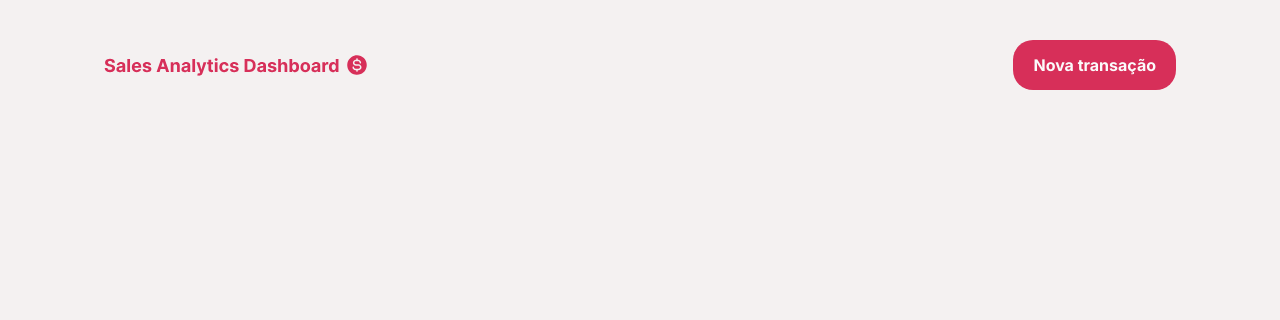
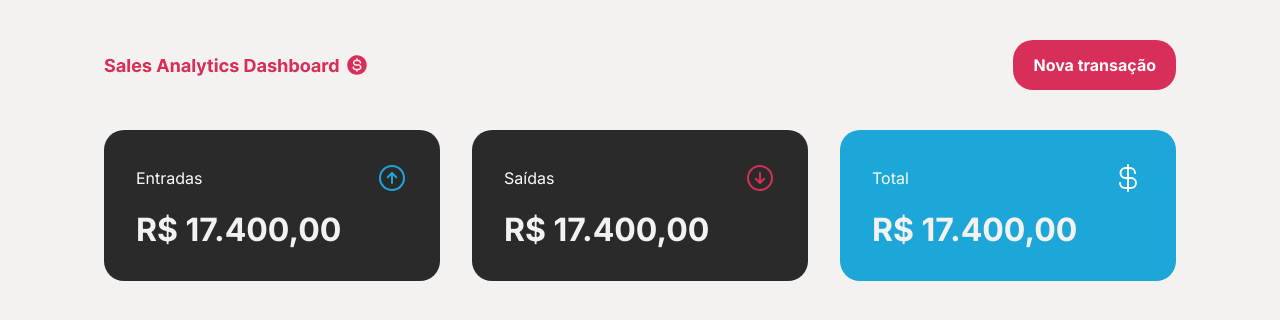
Before and after one commit to GuiCPessoa/Sales_Dashboard, a React (Vite) app: page / in a window 1280 px wide. Shown: the top 320 px of the page. Built offline with nearby package versions, Linux system fonts and the light colour scheme.

Commit message:
Summary component

```diff
--- /dev/null
+++ b/src/components/Summary/index.tsx
@@ -0,0 +1,35 @@
+import { ArrowCircleDown, ArrowCircleUp, CurrencyDollar } from "phosphor-react";
+import { SummaryCard, SummaryContainer } from "./styles";
+
+export function Summary() {
+    return (
+        <SummaryContainer>
+            <SummaryCard>
+                <header>
+                    <span>Entradas</span>
+                    <ArrowCircleUp size={32} color="#1CA7D8"/>
+                </header>
+
+                <strong>R$ 17.400,00</strong>
+            </SummaryCard>
+
+            <SummaryCard>
+                <header>
+                    <span>Saídas</span>
+                    <ArrowCircleDown size={32} color="#D72F59"/>
+                </header>
+
+                <strong>R$ 17.400,00</strong>
+            </SummaryCard>
+
+            <SummaryCard variant='blue'>
+                <header>
+                    <span>Total</span>
+                    <CurrencyDollar size={32} color="#FBFBFB"/>
+                </header>
+
+                <strong>R$ 17.400,00</strong>
+            </SummaryCard>
+        </SummaryContainer>
+    )
+}
--- /dev/null
+++ b/src/components/Summary/styles.ts
@@ -0,0 +1,42 @@
+import styled, { css } from "styled-components";
+
+export const SummaryContainer = styled.header`
+    width: 100%;
+    max-width: 1120px;
+    margin: 0 auto;
+    padding: 0 1.5rem;
+
+    display: grid;
+    grid-template-columns: repeat(3, 1fr);
+    gap: 2rem;
+
+    margin-top: -5rem;
+`;
+
+interface SummaryCardProps {
+    variant?: 'blue';
+}
+
+export const SummaryCard = styled.div<SummaryCardProps>`
+    background-color: ${props => props.theme.black};
+    border-radius: 20px;
+    padding: 2rem;
+
+    header {
+        display: flex;
+        align-items: center;
+        justify-content: space-between;
+        color: ${props => props.theme['white-100']};
+    }
+
+    strong {
+        display: block;
+        margin-top: 1rem;
+        font-size: 2rem;
+    }
+
+    ${props => props.variant === 'blue' && css`
+        background: ${props.theme['blue-100']};
+    `}
+
+`;
--- a/src/pages/Transactions/index.tsx
+++ b/src/pages/Transactions/index.tsx
@@ -1,9 +1,11 @@
 import { Header } from "../../components/Header";
+import { Summary } from "../../components/Summary";
 
 export function Transactions() {
     return (
         <div>
             <Header/>
+            <Summary/>
         </div>
     )
 }
--- a/src/styles/global.ts
+++ b/src/styles/global.ts
@@ -14,7 +14,7 @@ export const GlobalStyle = createGlobalStyle`
 
     body {
         background-color: ${props => props.theme['white-200']};
-        color: ${props => props.theme['black']};
+        color: ${props => props.theme['white-200']};
         -webkit-font-smoothing: antialiased;
     }
 
--- a/src/styles/themes/default.ts
+++ b/src/styles/themes/default.ts
@@ -1,6 +1,6 @@
 export const defaultTheme = {
     black: '#2A2A2B',
-    blue: '#1CA7D8',
+    'blue-100': '#1CA7D8',
 
     'red-100': '#D72F59',
     'red-200': '#FFAFC3',
```
Also changed, not shown: src/components/Header/styles.ts (renamed from src/components/Header/styles.tsx), src/pages/Transactions/styles.ts (added), src/pages/Transactions/styles.tsx (deleted).
